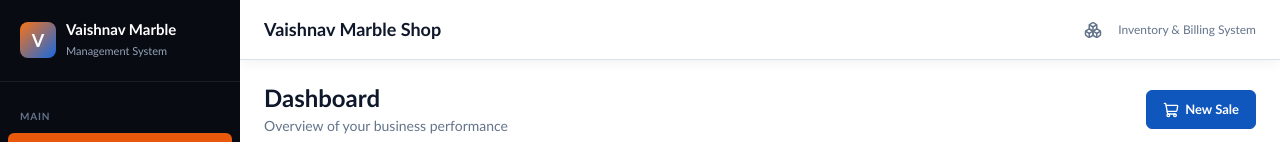
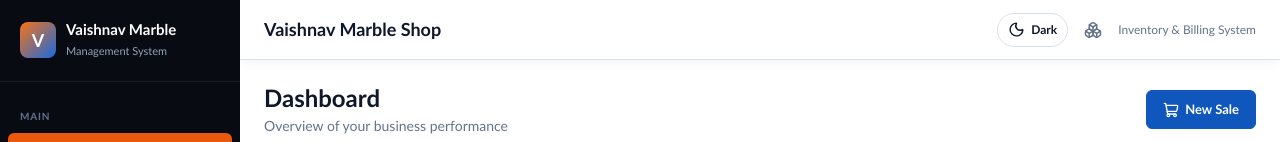
Before and after one commit to maahinbhai699-aasmin/vaishnav-marble-management-system, a React (Vite) app: page / in a window 1280 px wide. Shown: the top 142 px of the page. Built offline with nearby package versions, Linux system fonts and the light colour scheme; no server answers; the database is empty.

Commit message:
add dark white page theme toggle

```diff
--- a/src/components/AppShell.tsx
+++ b/src/components/AppShell.tsx
@@ -3,7 +3,7 @@ import { NavLink, useLocation } from 'react-router-dom'
 import {
   LayoutDashboard, Package, Warehouse, ShoppingCart, Receipt, Users, Truck,
   ShoppingBag, Wallet, BarChart3, Settings, Menu, X, FileText, ArrowLeftRight,
-  Undo2, FileSpreadsheet, Boxes, Layers,
+  Undo2, FileSpreadsheet, Boxes, Layers, Moon, Sun,
 } from 'lucide-react'
 
 interface Toast {
@@ -51,8 +51,15 @@ export function AppShell({ children }: { children: ReactNode }) {
   const [sidebarOpen, setSidebarOpen] = useState(false)
   const location = useLocation()
   const [toasts, setToasts] = useState<Toast[]>([])
+  const [theme, setTheme] = useState<'light' | 'dark'>(() => {
+    return (localStorage.getItem('vaishnav-theme') as 'light' | 'dark') ?? 'light'
+  })
 
   useEffect(() => { setSidebarOpen(false) }, [location.pathname])
+
+  useEffect(() => {
+    localStorage.setItem('vaishnav-theme', theme)
+  }, [theme])
 
   const showToast = useCallback((message: string, type: 'success' | 'error' | 'info' = 'success') => {
     const id = Date.now() + Math.random()
@@ -62,7 +69,7 @@ export function AppShell({ children }: { children: ReactNode }) {
 
   return (
     <ToastContext.Provider value={showToast}>
-      <div className="app-layout">
+      <div className={`app-layout theme-${theme}`}>
         <div className={`sidebar-backdrop ${sidebarOpen ? 'show' : ''}`} onClick={() => setSidebarOpen(false)} />
         <aside className={`sidebar ${sidebarOpen ? 'open' : ''}`}>
           <div className="sidebar-brand">
@@ -99,6 +106,10 @@ export function AppShell({ children }: { children: ReactNode }) {
             </button>
             <h1>Vaishnav Marble Shop</h1>
             <div className="spacer" />
+            <button className="theme-toggle" aria-label={`Switch to ${theme === 'light' ? 'dark' : 'light'} mode`} title={`Switch to ${theme === 'light' ? 'dark' : 'light'} mode`} onClick={() => setTheme(theme === 'light' ? 'dark' : 'light')}>
+              {theme === 'light' ? <Moon size={17} /> : <Sun size={17} />}
+              <span>{theme === 'light' ? 'Dark' : 'White'}</span>
+            </button>
             <Boxes size={18} style={{ color: 'var(--text-muted)' }} />
             <span className="text-muted text-sm">Inventory & Billing System</span>
           </header>
--- a/src/index.css
+++ b/src/index.css
@@ -245,6 +245,46 @@ a:hover { text-decoration: underline; }
   flex-direction: column;
   min-width: 0;
 }
+
+.theme-dark {
+  --bg: #111827;
+  --bg-card: #1f2937;
+  --text: #dbe4f0;
+  --text-heading: #f8fafc;
+  --text-muted: #9caec4;
+  --border: #374151;
+  --border-strong: #4b5563;
+  --n-50: #172033;
+  --n-100: #243044;
+  --n-200: #334155;
+  --n-300: #475569;
+  --shadow-sm: 0 1px 2px rgba(0,0,0,0.2);
+  --shadow: 0 1px 3px rgba(0,0,0,0.24), 0 1px 2px rgba(0,0,0,0.16);
+}
+
+.theme-dark .topbar { background: #182231; }
+.theme-dark .data-table thead th { background: #172033; color: #b7c5d8; }
+.theme-dark .data-table tbody tr:hover { background: #243044; }
+.theme-dark .btn-secondary { background: #243044; color: #f8fafc; border-color: #475569; }
+.theme-dark .btn-ghost:hover { background: #243044; }
+.theme-dark .form-input, .theme-dark .form-select, .theme-dark .form-textarea { background: #182231; color: #f8fafc; }
+
+.theme-toggle {
+  display: inline-flex;
+  align-items: center;
+  gap: 6px;
+  min-height: 34px;
+  padding: 6px 10px;
+  border: 1px solid var(--border);
+  border-radius: 999px;
+  background: var(--bg-card);
+  color: var(--text-heading);
+  font: 600 12px var(--sans);
+  cursor: pointer;
+  transition: background 0.2s, color 0.2s, transform 0.2s;
+}
+.theme-toggle:hover { background: var(--secondary-100); color: var(--secondary-700); }
+.theme-toggle:active { transform: scale(0.96); }
 
 .topbar {
   height: 60px;
```
